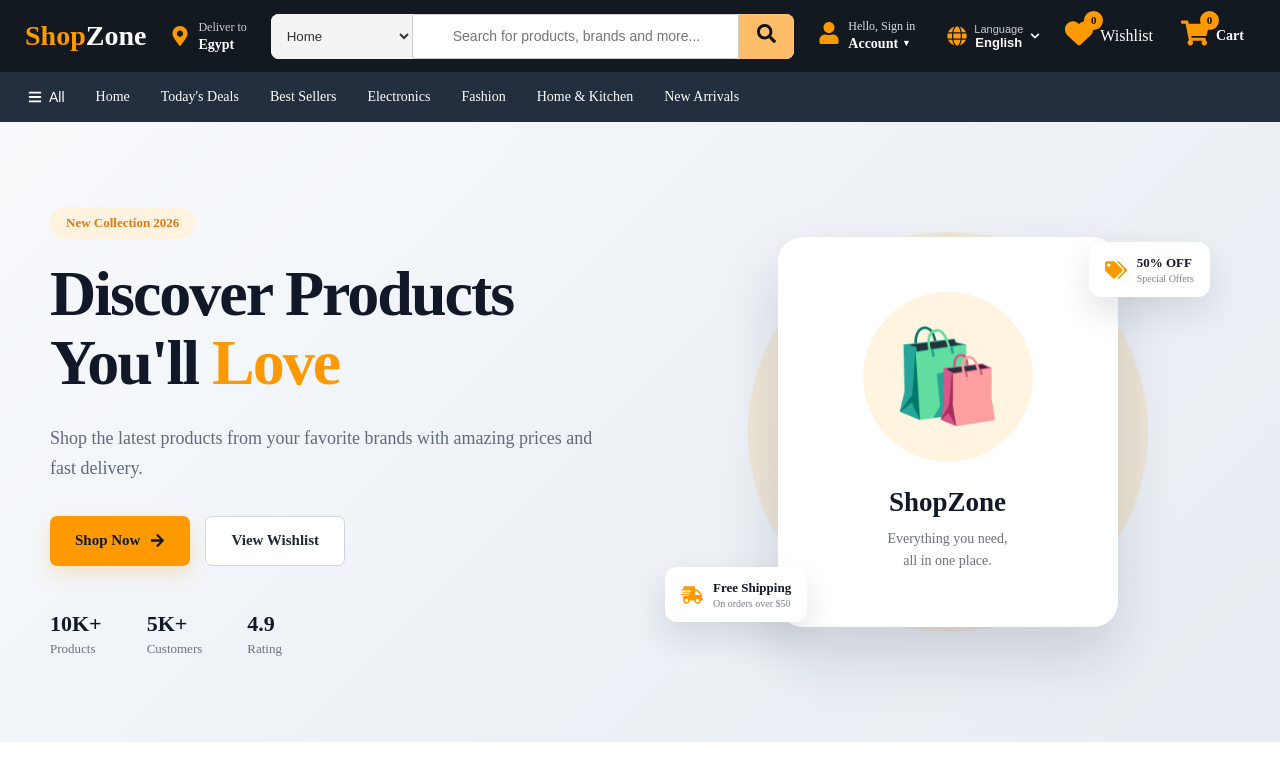
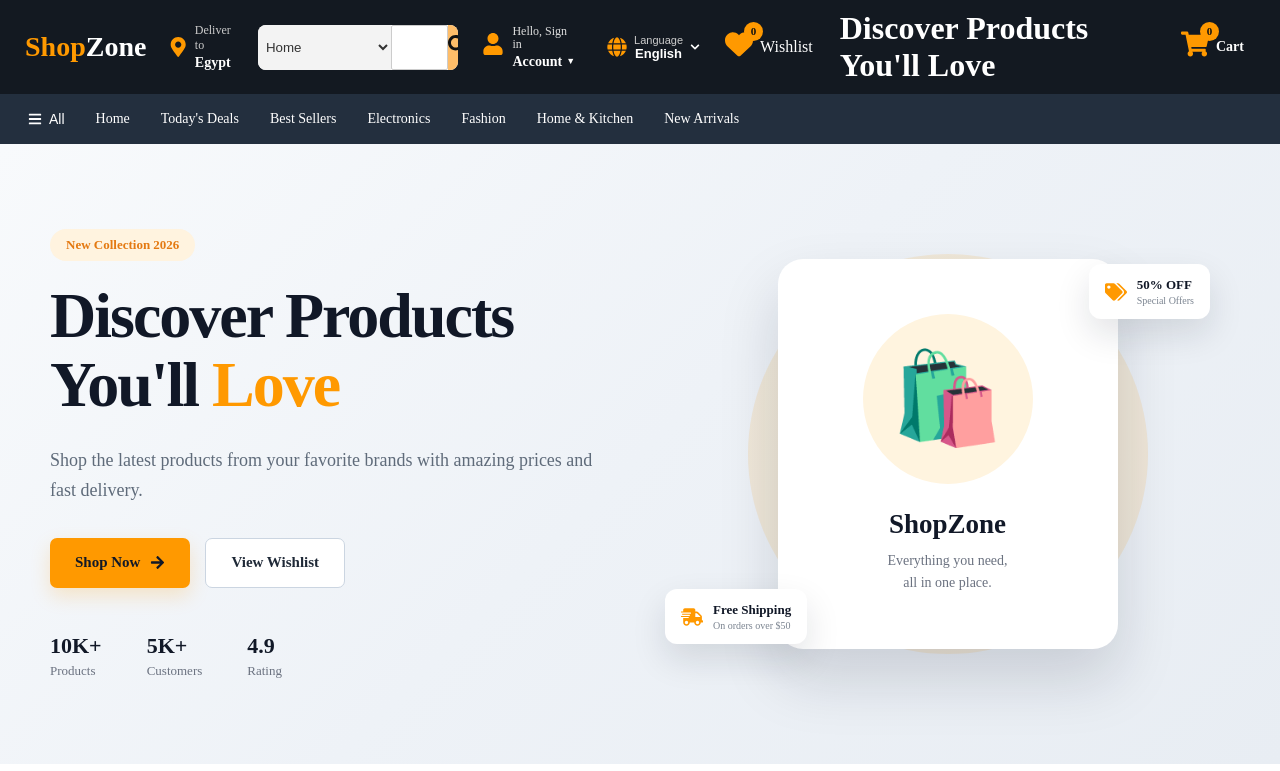
Before and after one commit to Fathymohamd/Ecommerce.vite, a React (Vite) app: page / in a window 1280 px wide. Shown: the top 771 px of the page. Built offline with nearby package versions, Linux system fonts and the light colour scheme; no server answers.

Commit message:
Test new branch

```diff
--- a/src/Compoentes/eCommerce/Header.jsx
+++ b/src/Compoentes/eCommerce/Header.jsx
@@ -198,6 +198,7 @@ const handleLogout = async () => {
 </option>
 </select>
 
+
             <input
               type="text"
               placeholder={t("header.searchPlaceholder")}
@@ -390,7 +391,7 @@ const handleLogout = async () => {
             </span>
 
           </Link>
-
+<h1>Discover Products You'll Love</h1>
           <a href="/cart" className="cart">
 
             <div className="cart-icon">
```
